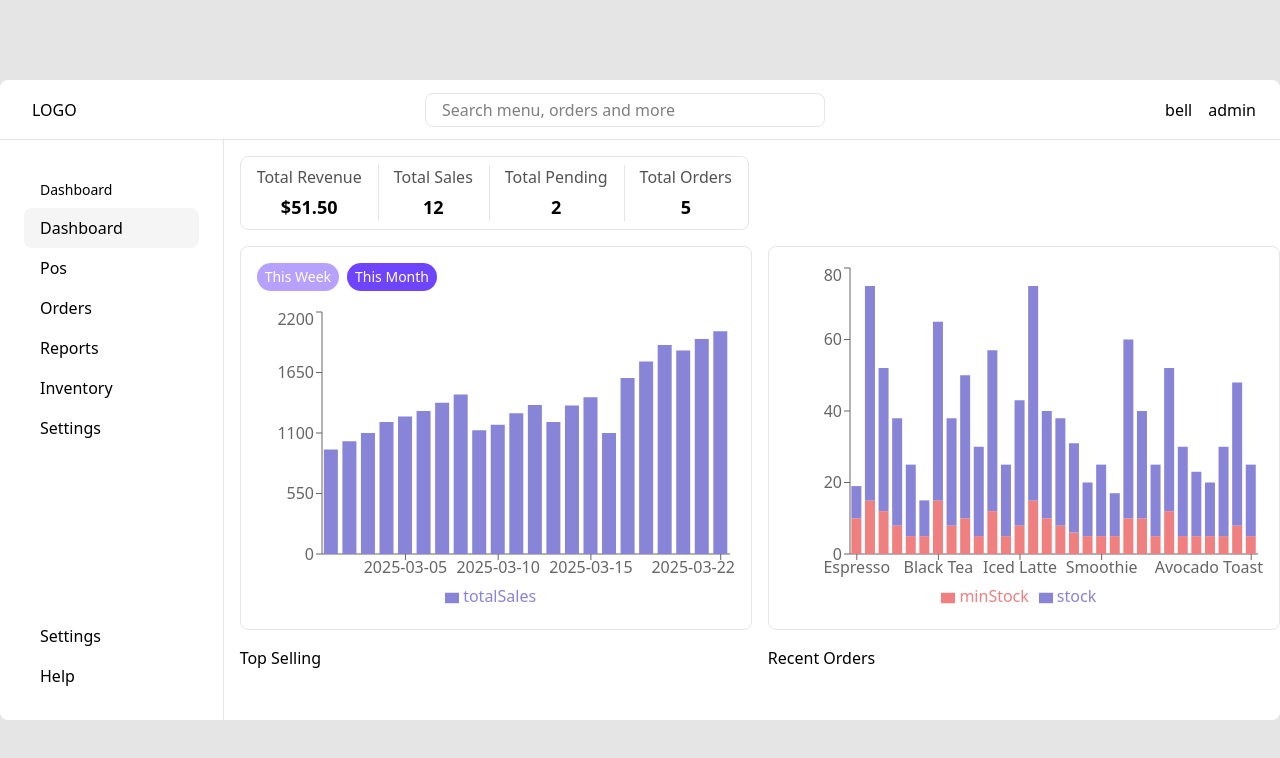
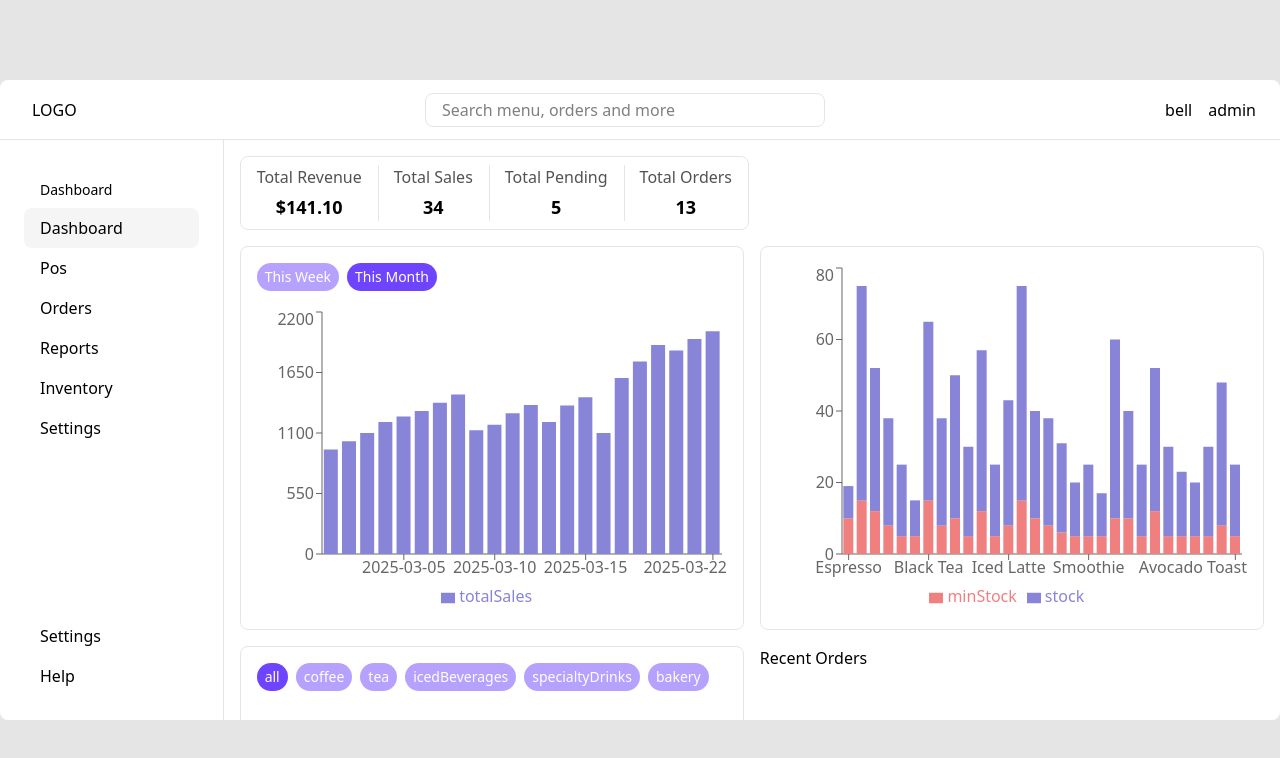
Before and after one commit to JonelBriones/cafe-business-dashboard, a Next.js app: page /dashboard in a window 1280 px wide. Shown: the top 758 px of the page. Built offline with nearby package versions, Linux system fonts and the light colour scheme.

Commit message:
added top selling items with category toggle

```diff
--- /dev/null
+++ b/components/dashboard/ui/order/ToggleButton.tsx
@@ -0,0 +1,17 @@
+import React from "react";
+
+const ToggleButton = ({ text, toggle, onClick }: any) => {
+  return (
+    <button
+      type="button"
+      onClick={onClick}
+      className={`py-1 px-2 h-fit cursor-pointer bg-accent rounded-full text-white text-sm ${
+        toggle == text ? "" : "opacity-50 hover:opacity-70"
+      } transition-opacity ease-in-out 100ms`}
+    >
+      {text}
+    </button>
+  );
+};
+
+export default ToggleButton;
--- a/data/orders.js
+++ b/data/orders.js
@@ -1,4 +1,94 @@
 export const mockOrders = [
+  {
+    id: "1001",
+    customerName: "Alice Johnson",
+    items: [
+      { id: "1", name: "Espresso", quantity: 1, price: 3.0 },
+      { id: "7", name: "Black Tea", quantity: 2, price: 3.0 },
+    ],
+    status: "Completed",
+    paymentMethod: "Cash",
+    createdAt: "2025-02-10T09:15:00Z",
+  },
+  {
+    id: "1002",
+    customerName: "Bob Smith",
+    items: [
+      { id: "3", name: "Latte", quantity: 1, price: 4.5 },
+      { id: "23", name: "Chocolate Croissant", quantity: 1, price: 3.75 },
+    ],
+    status: "Completed",
+    paymentMethod: "Card",
+    createdAt: "2025-02-15T14:45:00Z",
+  },
+  {
+    id: "1003",
+    customerName: "Emma Davis",
+    items: [
+      { id: "11", name: "Iced Coffee", quantity: 1, price: 3.5 },
+      { id: "45", name: "Chocolate Chip Cookie", quantity: 2, price: 2.0 },
+    ],
+    status: "Pending",
+    paymentMethod: "Mobile Payment",
+    createdAt: "2025-02-20T18:20:00Z",
+  },
+
+  // 📆 March Orders
+  {
+    id: "2001",
+    customerName: "John Doe",
+    items: [
+      { id: "3", name: "Latte", quantity: 2, price: 4.5 },
+      { id: "21", name: "Croissant", quantity: 1, price: 3.0 },
+    ],
+    status: "Pending",
+    paymentMethod: "Card",
+    createdAt: "2025-03-01T08:30:00Z",
+  },
+  {
+    id: "2002",
+    customerName: "Samantha Green",
+    items: [
+      { id: "16", name: "Matcha Latte", quantity: 1, price: 5.0 },
+      { id: "50", name: "Cheesecake Slice", quantity: 1, price: 4.5 },
+    ],
+    status: "Completed",
+    paymentMethod: "Cash",
+    createdAt: "2025-03-05T10:10:00Z",
+  },
+  {
+    id: "2003",
+    customerName: "Michael Brown",
+    items: [
+      { id: "13", name: "Iced Latte", quantity: 1, price: 4.5 },
+      { id: "27", name: "Danish", quantity: 1, price: 3.25 },
+    ],
+    status: "Cancelled",
+    paymentMethod: "Card",
+    createdAt: "2025-03-10T13:30:00Z",
+  },
+  {
+    id: "2004",
+    customerName: "Olivia Taylor",
+    items: [
+      { id: "5", name: "Mocha", quantity: 1, price: 4.75 },
+      { id: "26", name: "Banana Nut Muffin", quantity: 2, price: 2.75 },
+    ],
+    status: "Pending",
+    paymentMethod: "Mobile Payment",
+    createdAt: "2025-03-18T09:45:00Z",
+  },
+  {
+    id: "2005",
+    customerName: "William Scott",
+    items: [
+      { id: "31", name: "Egg & Cheese Sandwich", quantity: 1, price: 5.5 },
+      { id: "12", name: "Cold Brew", quantity: 1, price: 4.0 },
+    ],
+    status: "Completed",
+    paymentMethod: "Card",
+    createdAt: "2025-03-22T07:50:00Z",
+  },
   {
     id: "1",
     customerName: "John Doe",
@@ -6,7 +96,6 @@ export const mockOrders = [
       { id: "3", name: "Latte", quantity: 2, price: 4.5 },
       { id: "21", name: "Croissant", quantity: 1, price: 3.0 },
     ],
-    total: 12.0,
     status: "Pending",
     paymentMethod: "Card",
     createdAt: "2025-03-19T08:30:00Z",
@@ -18,7 +107,6 @@ export const mockOrders = [
       { id: "11", name: "Iced Coffee", quantity: 1, price: 4.0 },
       { id: "24", name: "Blueberry Muffin", quantity: 1, price: 3.5 },
     ],
-    total: 7.5,
     status: "In Progress",
     paymentMethod: "Card",
     createdAt: "2025-03-19T09:00:00Z",
@@ -30,7 +118,6 @@ export const mockOrders = [
       { id: "2", name: "Americano", quantity: 1, price: 3.0 },
       { id: "29", name: "Bagel with Cream Cheese", quantity: 1, price: 4.5 },
     ],
-    total: 7.5,
     status: "Completed",
     paymentMethod: "Card",
     createdAt: "2025-03-19T09:30:00Z",
@@ -40,9 +127,8 @@ export const mockOrders = [
     customerName: "Emily Davis",
     items: [
       { id: "17", name: "Chai Latte", quantity: 1, price: 4.5 },
-      { id: "34", name: "Oatmeal Bowl", quantity: 1, price: 4.0 },
+      { id: "34", name: "Oatmeal Bowl", quantity: 3, price: 4.0 },
     ],
-    total: 9.5,
     status: "Cancelled",
     paymentMethod: "Card",
     createdAt: "2025-03-19T10:00:00Z",
@@ -54,7 +140,6 @@ export const mockOrders = [
       { id: "9", name: "Espresso", quantity: 1, price: 3.0 },
       { id: "45", name: "Chocolate Chip Cookie", quantity: 2, price: 2.0 },
     ],
-    total: 8.0,
     status: "Pending",
     paymentMethod: "Card",
     createdAt: "2025-03-19T10:30:00Z",
--- a/features/dashboard/Dashboard.tsx
+++ b/features/dashboard/Dashboard.tsx
@@ -6,14 +6,14 @@ import RecentOrders from "@/features/dashboard/RecentOrders";
 import SalesChart from "@/features/dashboard/SalesChart";
 import TopSellingItems from "@/features/dashboard/TopSellingItems";
 import { mockOrders as orders } from "@/data/orders";
-import { dailySalesData } from "@/data/dailySales";
+
 import { menuItems } from "@/data/menuItems";
 const Dashboard = () => {
   return (
-    <div className="flex  flex-col gap-4 py-4">
+    <div className="flex flex-col gap-4 py-4 h-full pr-4">
       <DashboardStats orders={orders} />
-      <div className="grid grid-cols-1 xl:grid-cols-2 grid-rows-2 gap-4">
-        <SalesChart dailySalesData={dailySalesData} />
+      <div className="grid grid-cols-1 xl:grid-cols-2 xl:grid-rows-2 gap-4">
+        <SalesChart />
         <InventoryChart menuItems={menuItems} />
         <TopSellingItems />
         <div>Recent Orders</div>
--- a/features/dashboard/DashboardStats.tsx
+++ b/features/dashboard/DashboardStats.tsx
@@ -6,7 +6,6 @@ const DashboardStats = ({ orders }: { orders: OrderItem[] }) => {
     let total = 0;
     for (let order of orders) {
       let subtotal = order.items.reduce((a, b) => a + b.quantity + b.price, 0);
-      console.log("sub", subtotal);
       total += subtotal;
     }
     return dollarFormat(parseFloat(getSubtotalWithTax(total)));
--- a/features/dashboard/SalesChart.tsx
+++ b/features/dashboard/SalesChart.tsx
@@ -8,14 +8,18 @@ import {
   Tooltip,
   Legend,
 } from "recharts";
-const SalesChart = ({ dailySalesData }: { dailySalesData: any }) => {
+import { dailySalesData } from "@/data/dailySales";
+interface DailySales {
+  date: string;
+  totalSales: number;
+  totalOrders: number;
+  avgOrderValue: number;
+}
+const SalesChart = () => {
   const types = ["totalSales", "totalOrders", "avgOrderValue"];
-  const [toggleType, selectToggle] = useState("totalOrders");
+  // const [toggleType, selectToggle] = useState("totalOrders");
   const [toggleTimeline, setToggleTimeline] = useState("Month");
   const timelines = ["Week", "Month"];
-  const getMonthSales = () => {
-    console.log();
-  };
 
   let sales =
     toggleTimeline == "Month"
@@ -23,7 +27,7 @@ const SalesChart = ({ dailySalesData }: { dailySalesData: any }) => {
           (day) => new Date(day.date).getMonth() === new Date().getMonth()
         )
       : dailySalesData.slice(dailySalesData.length - 7, dailySalesData.length);
-  console.log(sales);
+
   return (
     <div className="h-96 flex flex-col gap-4 border border-neutral-200 rounded-lg p-4">
       <div className="flex gap-2">
--- a/features/dashboard/TopSellingItems.tsx
+++ b/features/dashboard/TopSellingItems.tsx
@@ -1,16 +1,72 @@
-import React from "react";
+import React, { Fragment, useEffect, useState } from "react";
+import { mockOrders } from "@/data/orders";
+import { menuItems as menuItemsData } from "@/data/menuItems";
+import ToggleButton from "@/components/dashboard/ui/order/ToggleButton";
+import { Menu } from "../orders/schemas/menu";
 
 const TopSellingItems = () => {
+  const [toggleCategory, setToggleCategory] = useState("all");
+  const menuItems: Menu = menuItemsData;
+  const categories = ["all", ...Object.keys(menuItems)];
+
+  let itemsOfMenuCategory = menuItems[toggleCategory]?.flatMap(
+    (item: any) => item.name
+  );
+
+  let orders =
+    toggleCategory === "all"
+      ? mockOrders.flatMap((order) => order.items)
+      : mockOrders
+          .flatMap((order) => order.items)
+          .filter((order) => itemsOfMenuCategory.includes(order.name));
+
+  const getTopSellingOrders = () => {
+    let hash = new Map<string, { name: string; sold: number }>();
+
+    for (let order of orders) {
+      const exist = hash.get(order.name);
+      hash.set(order.name, {
+        name: order.name,
+        sold: exist ? exist.sold + order.quantity : order.quantity,
+      });
+    }
+
+    return [...hash.values()].sort((a, b) => b.sold - a.sold);
+  };
+
   return (
-    <div className="flex flex-1 flex-col w-full">
-      <div className="flex justify-between ">
-        <span>Top Selling</span>
-        {/* <div>
-          <span>sort by</span>
-          <span>export</span>
-        </div> */}
+    <div className="h-96 flex flex-col gap-4 border border-neutral-200 rounded-lg p-4">
+      <div className="flex gap-2">
+        {categories.map((category) => (
+          <Fragment key={category}>
+            <ToggleButton
+              onClick={() => {
+                setToggleCategory(category);
+              }}
+              text={category}
+              toggle={toggleCategory}
+            />
+          </Fragment>
+        ))}
       </div>
-      {/* <div className="flex-1">TopSellingItems</div> */}
+      <div className="overflow-auto">
+        <table className="table-auto w-full">
+          <thead>
+            <tr>
+              <th className="p-4 text-left">Item</th>
+              <th className="p-4 text-right">Sold</th>
+            </tr>
+          </thead>
+          <tbody className="overflow-auto">
+            {getTopSellingOrders().map((item) => (
+              <tr key={item.name} className="nth-[odd]:bg-neutral-100">
+                <td className="p-4 text-left">{item.name}</td>
+                <td className="p-4 text-right">{item.sold}</td>
+              </tr>
+            ))}
+          </tbody>
+        </table>
+      </div>
     </div>
   );
 };
```
